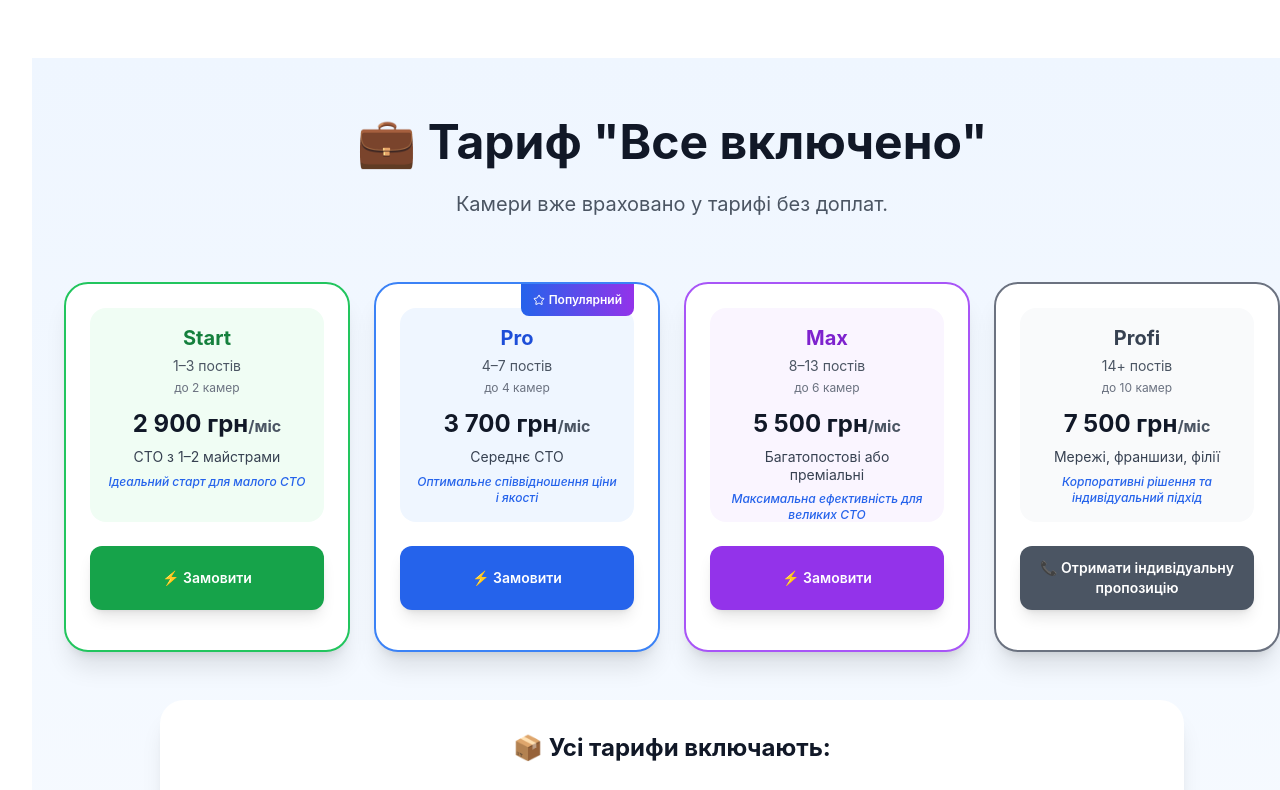
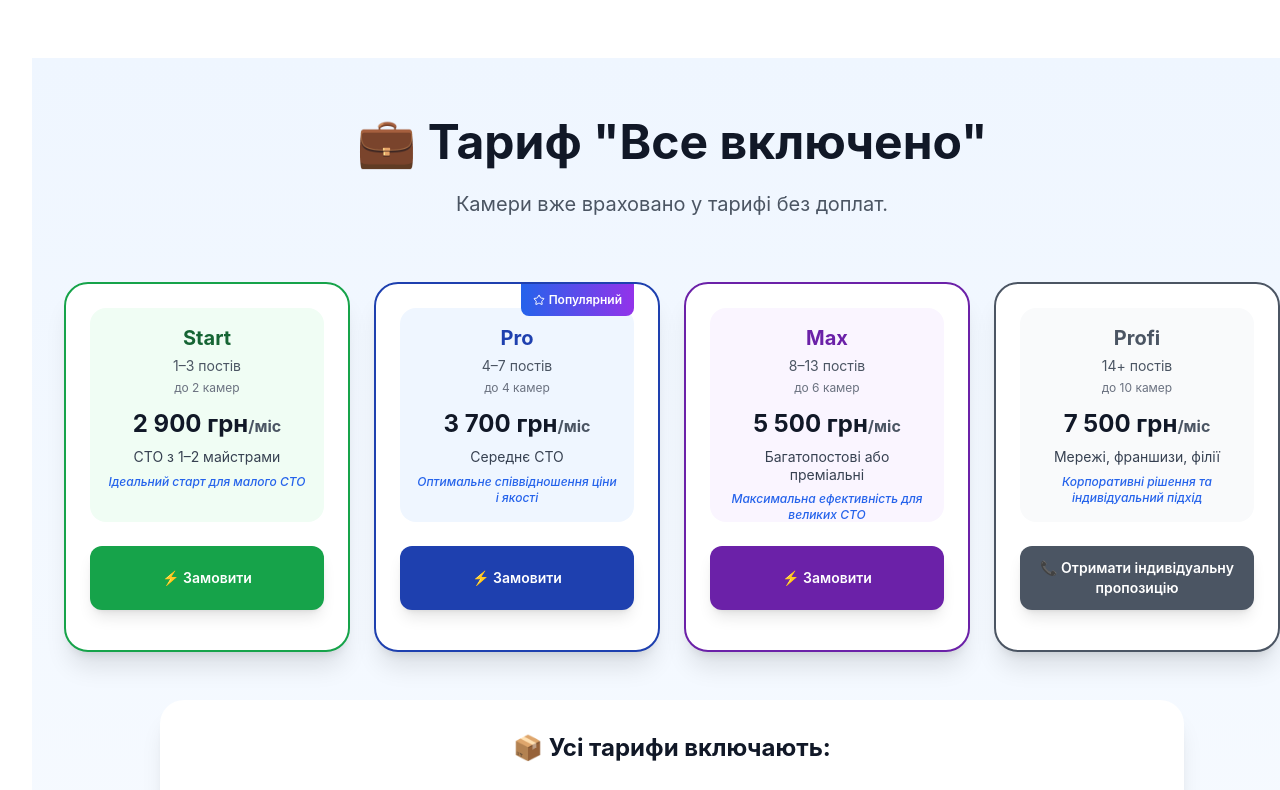
Before and after one commit to ExpanseCode/CRMMech, a React (Vite) app: page / in a window 1280 px wide. Shown: the part 9670-10460 px from the top of the page. Built offline with nearby package versions, Linux system fonts and the light colour scheme.

Commit message:
styles changes and change btn to link

```diff
--- a/src/components/Landing/PricingSection/PricingSection.jsx
+++ b/src/components/Landing/PricingSection/PricingSection.jsx
@@ -122,17 +122,26 @@ export default function PricingSection() {
                 <p className={css.cardThirdText}>{plan.description}</p>
                 <p className={css.italicText}>{plan.benefit}</p>
               </div>
-              <button
+              {/* <button
                 type="button"
                 className={`${css[plan.buttonColor]} ${css.cardBtn}`}
-                // onClick={() =>
-                //   window.open('https://forms.gle/oShc79zDeNqAyQ5p8', '_blank')
-                // }
+                onClick={() =>
+                  window.open('https://forms.gle/oShc79zDeNqAyQ5p8', '_blank')
+                }
               >
                 {plan.name === 'Profi'
                   ? '📞 Отримати індивідуальну пропозицію'
                   : '⚡ Замовити'}
-              </button>
+              </button> */}
+              <a
+                className={`${css[plan.buttonColor]} ${css.cardBtn}`}
+                href="https://forms.gle/oShc79zDeNqAyQ5p8"
+                target="_blank"
+              >
+                {plan.name === 'Profi'
+                  ? '📞 Отримати індивідуальну пропозицію'
+                  : '⚡ Замовити'}
+              </a>
             </motion.div>
           ))}
         </div>
@@ -165,10 +174,10 @@ export default function PricingSection() {
             🧠 Чому ми рахуємо пости, а не камери?
           </h3>
           <div className={css.whyPostsTextWrapper}>
+            <p className={css.textCenterBold}>
+              Тому що саме пост — це ваша точка прибутку
+            </p>
             <p className={css.textCenter}>
-              <strong>Тому що саме пост — це ваша точка прибутку.</strong>
-            </p>
-            <p>
               CRMmech рахує, скільки машин заїхало, скільки часу реально
               працював майстер, і де втрачається прибуток.
             </p>
--- a/src/components/Landing/PricingSection/PricingSection.module.css
+++ b/src/components/Landing/PricingSection/PricingSection.module.css
@@ -5,9 +5,6 @@
 .sectionWrapper {
   padding-left: 2rem;
   padding-right: 2rem;
-  max-width: 80rem;
-  margin-left: auto;
-  margin-right: auto;
 }
 
 .headerWrapper {
@@ -36,10 +33,8 @@
   display: grid;
   grid-template-columns: repeat(4, minmax(0, 1fr));
   gap: 1.5rem;
-  max-width: 80rem;
   margin-bottom: 3rem;
-  margin-left: auto;
-  margin-right: auto;
+
 }
 
 .cardWrapper {
@@ -62,19 +57,19 @@
 }
 
 .borderGreen {
-  border: 2px solid rgb(34 197 94);
+  border: 2px solid var(--dark-green-icon);
 }
 
 .borderBlue {
-  border: 2px solid rgb(59 130 246);
+  border: 2px solid var(--text-blue);
 }
 
 .borderPurple {
-  border: 2px solid rgb(168 85 247);
+  border: 2px solid var(--purple-text);
 }
 
 .borderGray {
-  border: 2px solid rgb(107 114 128);
+  border: 2px solid var(--text-gray);
 }
 
 .popular {
@@ -127,19 +122,19 @@
 }
 
 .textGreen {
-  color: rgb(21 128 61);
+  color: var(--dark-green-text);
 }
 
 .textBlue {
-  color: rgb(29 78 216);
+  color: var(--text-blue);
 }
 
 .textPurple {
-  color: rgb(126 34 206);
+  color: var(--purple-text);
 }
 
 .textGray {
-  color: rgb(55 65 81);
+  color: var(--text-gray);
 }
 
 .cardHeader {
@@ -197,11 +192,11 @@
 }
 
 .btnBlue {
-  background-color: rgb(37 99 235);
+  background-color: var(--text-blue);
 }
 
 .btnPurple {
-  background-color: rgb(147 51 234);
+  background-color: var(--purple-text);
 }
 
 .btnGray {
@@ -214,15 +209,14 @@
   font-weight: 600;
   font-size: 0.875rem;
   line-height: 1.25rem;
-  padding-top: 0.75rem;
-  padding-bottom: 0.75rem;
-  padding-left: 1rem;
-  padding-right: 1rem;
+  padding: 0.75rem 1rem;
   border-radius: 0.75rem;
   gap: 0.5rem;
   display: flex;
   justify-content: center;
   align-items: center;
+  text-align: center;
+  text-decoration: none;
   width: 100%;
   height: 64px;
   margin-bottom: 1rem;
@@ -287,6 +281,11 @@
   display: flex;
   flex-direction: column;
   gap: 1rem;
+}
+
+.textCenterBold {
+  text-align: center;
+  font-weight: 700;
 }
 
 .textCenter {
@@ -402,5 +401,4 @@
 .arrow {
   width: 1rem;
   height: 1rem;
-  margin-left: 0.75rem;
 }
```
